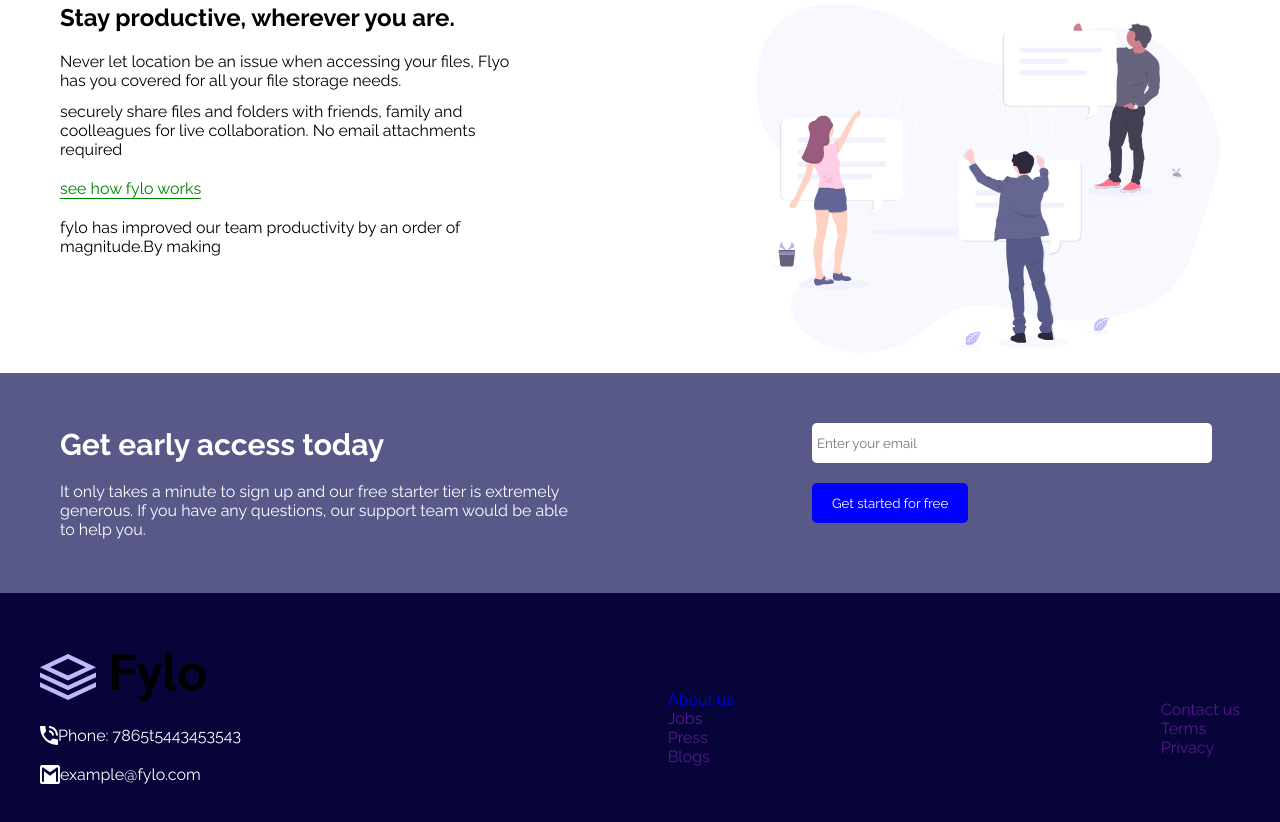
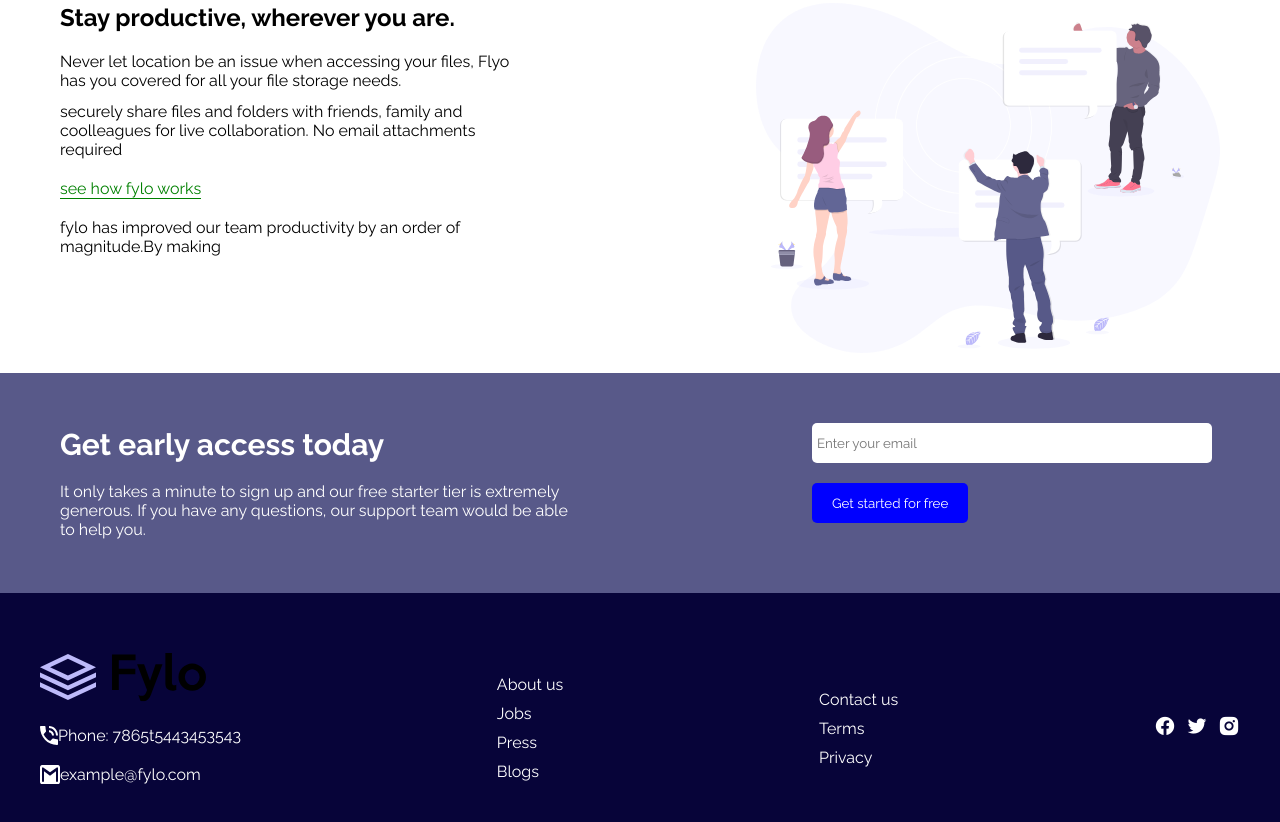
Before and after one commit to FORTUNE-ELKASSY/FYLO, a plain HTML site: page index.html in a window 1280 px wide. Shown: the part 610-1432 px from the top of the page. Drawn offline with nearby package versions, Linux system fonts and the light colour scheme.

Commit message:
made an update

```diff
--- a/css/style.css
+++ b/css/style.css
@@ -153,4 +153,15 @@ a{
 .anchor{
     display: flex;
     flex-direction: column;
+    gap: 10px;
 }
+
+.anchor3{
+    display: flex;
+    font-size: 22px;
+    gap: 10px;
+}
+
+.anchor a, .anchor3 a{
+    color: #fff;
+}
--- a/index.html
+++ b/index.html
@@ -9,7 +9,7 @@
     <link rel="preconnect" href="https://fonts.googleapis.com">
     <link rel="preconnect" href="https://fonts.gstatic.com" crossorigin>
     <link href="https://fonts.googleapis.com/css2?family=Raleway:wght@400;500;600;700&display=swap" rel="stylesheet">
-
+    <link href="https://cdn.jsdelivr.net/npm/remixicon@2.5.0/fonts/remixicon.css" rel="stylesheet">
     <!-- I linked the css down here -->
     <link rel="stylesheet" href="/css/style.css" />
 </head>
@@ -102,7 +102,7 @@
 
             <a href="">Blogs</a>
 
-         </div>
+    </div>
     <div class="anchor">
 
             <a href="">Contact us</a>
@@ -110,11 +110,19 @@
             <a href="">Terms</a>
 
             <a href="">Privacy</a>
-    <div class="anchor">
-
+    </div>
+    <div class="anchor3">
+        <a href="#">
+            <i class="ri-facebook-circle-fill"></i>
+        </a>
+        <a href="#">
+            <i class="ri-twitter-fill"></i>
+        </a>
+        <a href="#">
+            <i class="ri-instagram-fill"></i>
+        </a>
     </div>
 
-    </div>
 </section>
 
 </body>
```
